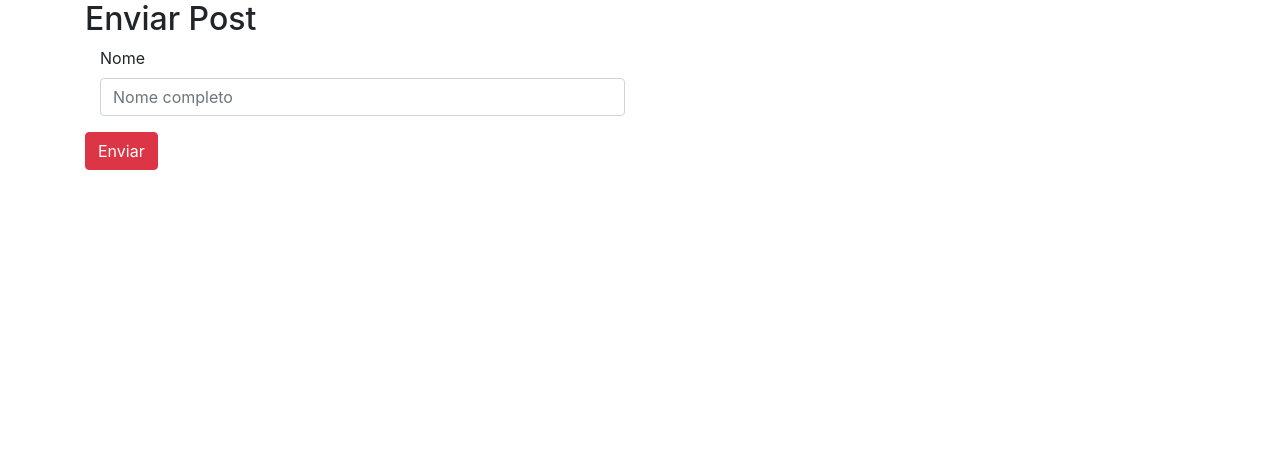
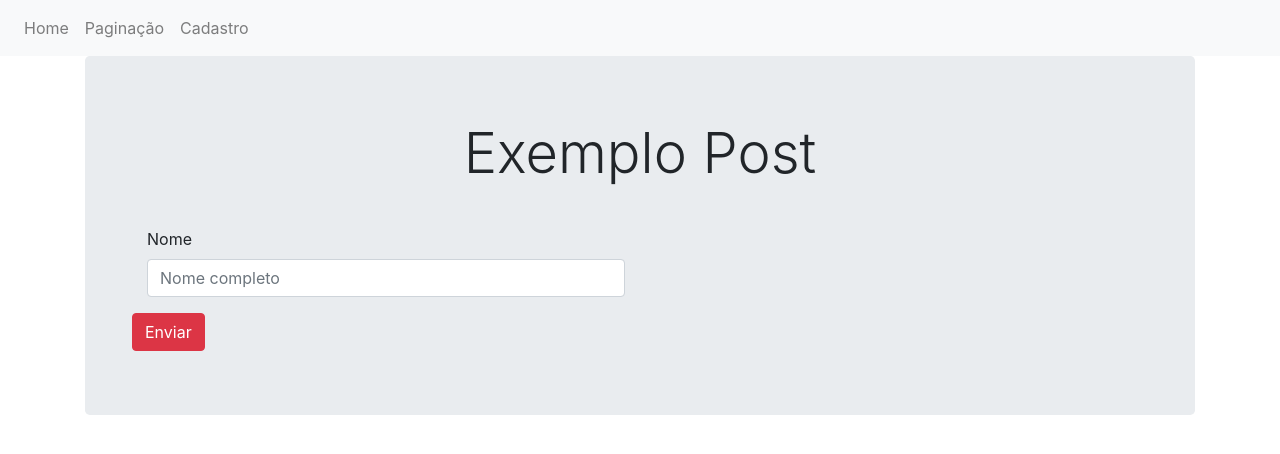
Before and after one commit to fassumpcao/frameworkPrototype, a PHP site: page /framework/ in a window 1280 px wide. Shown: the top 454 px of the page. Run offline with PHP 8.4, Linux system fonts and the light colour scheme.

Commit message:
Ajustes nos htmls, inclusão do menu e arquivo com banco de dados para teste.

```diff
--- a/app/src/Views/home/home.php
+++ b/app/src/Views/home/home.php
@@ -26,16 +26,19 @@ if (isset($this->Dados)) {
 
 
 <main class="container destaque">
-
+    <div class="jumbotron blog">
+    	<div class="container">
+            <h2 class="display-4 text-center" style="margin-bottom: 40px;">Exemplo Post</h2>
             <section class="busca">
-        <h2>Enviar Post</h2>
-
                 <form method="POST" action="">
                     <div class="form-group col-md-6">
                         <label>Nome</label> <input type="text" name="nome" class="form-control"
-                    placeholder="Nome completo" value="<?php echo isset($dados->nome) ? $dados->nome : ''; ?>">
+                            placeholder="Nome completo" value="<?php echo isset($dados->nome) ? utf8_decode($dados->nome) : ''; ?>">
                     </div>
                     <input name="formMethod" type="submit" class="btn btn-danger" value="Enviar">
                 </form>
             </section>
+
+        </div>
+    </div>
 </main>
--- /dev/null
+++ b/app/src/Views/includes/menu.php
@@ -0,0 +1,21 @@
+<nav class="navbar navbar-expand-lg navbar-light bg-light">
+
+
+  <div class="collapse navbar-collapse" id="navbarSupportedContent">
+    <ul class="navbar-nav mr-auto">
+      <li class="nav-item">
+        <a class="nav-link" href="/framework/Home/Index">Home <span class="sr-only">(current)</span></a>
+      </li>
+
+      <li class="nav-item">
+        <a class="nav-link" href="/framework/Pagina">Paginação <span class="sr-only"></span></a>
+      </li>
+
+      <li class="nav-item">
+        <a class="nav-link" href="/framework/Formulario/Index">Cadastro <span class="sr-only">(current)</span></a>
+      </li>
+
+    </ul>
+
+  </div>
+</nav>
--- a/app/src/Views/pagina/pagina.php
+++ b/app/src/Views/pagina/pagina.php
@@ -49,7 +49,7 @@ $paginacao .= "</nav>";
 						<th scope="col">Nome</th>
 						<th scope="col">Login</th>
 						<th scope="col">Data Cadastro</th>
-						<th scope="col">Dados</th>
+						<th scope="col">Editar Dados</th>
 				    </tr>
 				  	</thead>
 				  	<tbody>
@@ -57,10 +57,10 @@ $paginacao .= "</nav>";
 			                extract($dados); ?>
 							<tr>
 							    <th scope="row"><?php echo $iduser?></th>
-							    <td><?php echo $username?></td>
+							    <td><?php echo utf8_decode($username)?></td>
 							    <td><?php echo $deslogin?></td>
 							    <td><?php echo $dtregister?></td>
-								<td><a href="<?php echo URL . '/formulario/' . $iduser; ?>" class="text-danger">Acessar</a></td>
+								<td><a class="btn btn-primary" href="<?php echo URL . '/formulario/' . $iduser; ?>" role="button">Acessar</a></td>
 						    </tr>
 			    		<?php
 			            }
--- a/core/ConfigView.php
+++ b/core/ConfigView.php
@@ -17,6 +17,7 @@ class ConfigView
     {
         if (file_exists('app/' . $this->Nome . '.php')) {
             include 'app/src/Views/includes/header.php';
+            include 'app/src/Views/includes/menu.php';
             include 'app/' . $this->Nome . '.php';
             include 'app/src/Views/includes/footer.php';
         } else {
```
Also changed, not shown: app/src/Views/formulario/formulario.php (+6 -4 lines), dump-teste_framework.sql (added, +60 -0 lines). Lines whose indentation alone changed are shown as unchanged.
